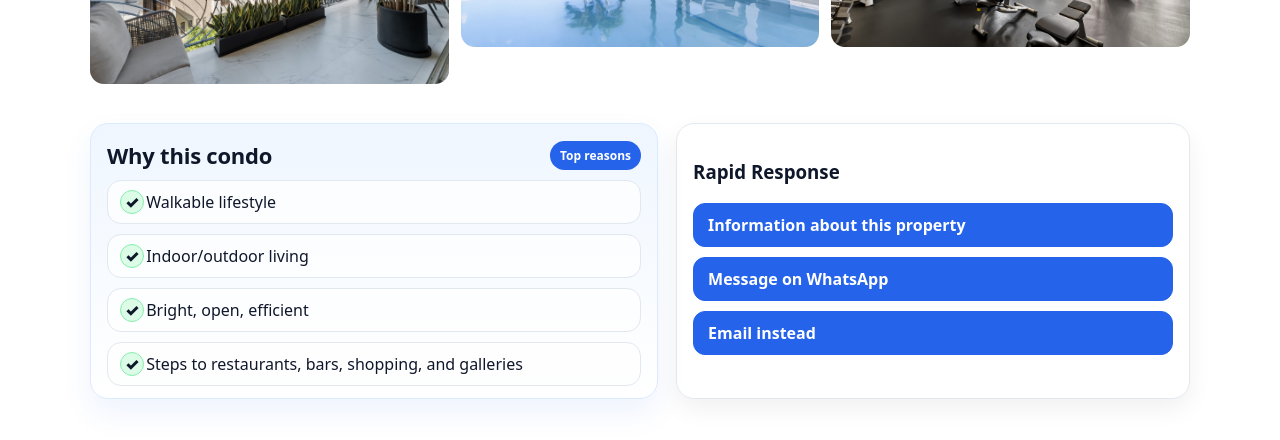
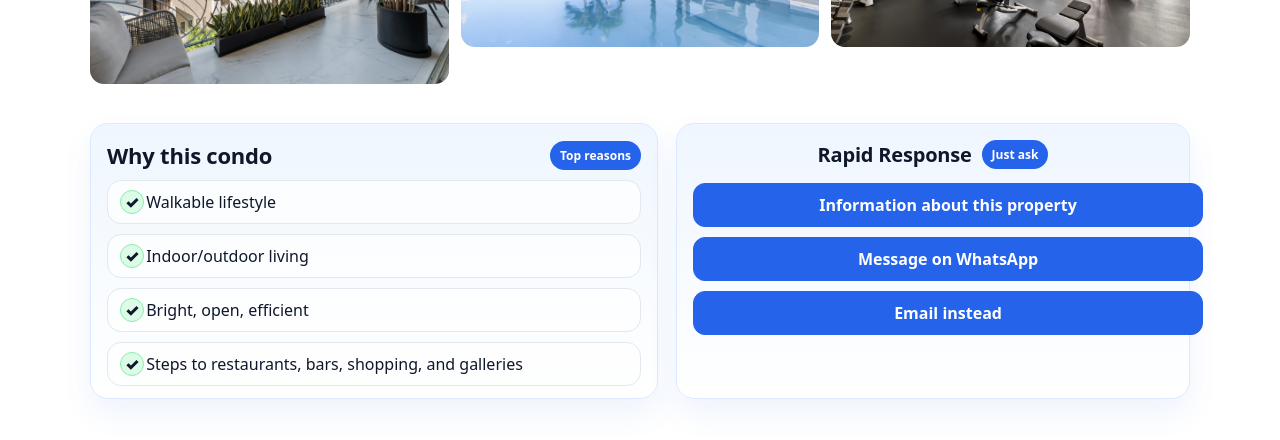
Before and after one commit to grdino/listings-gr, a Next.js app: page /listings/zr-1br-terrace-unit-a in a window 1280 px wide. Shown: the part 960-1400 px from the top of the page. Built offline with nearby package versions, Linux system fonts and the light colour scheme.

Commit message:
Update [slug].js
Match rapid response to why this condo format

```diff
--- a/pages/listings/[slug].js
+++ b/pages/listings/[slug].js
@@ -145,15 +145,15 @@ export default function ListingPage({ listing }) {
           </div>
 
           {/* RIGHT: CONTACT CARD */}
-          <div className="card">
-            <h3>Rapid Response</h3>
-            <p className="muted">
-         {/*     Get details, pricing, HOA info, or schedule a showing. */}
-            </p>
+          <div className="card whyCard rapidCard">
+            <div className="rapidHeader">
+              <h3 className="rapidTitle">Rapid Response</h3>
+              <div className="rapidPill">Just ask</div>
+            </div>
 
-            <div className="altCtas">
+            <div className="altCtas rapidCtas">
               <a
-                className="btn primary"
+                className="btn primary rapidBtn"
                 href={contactPageLink}
                 target="_blank"
                 rel="noreferrer"
@@ -162,7 +162,7 @@ export default function ListingPage({ listing }) {
               </a>
 
               <a
-                className="btn primary"
+                className="btn primary rapidBtn"
                 href={whatsappLink}
                 target="_blank"
                 rel="noreferrer"
@@ -170,7 +170,7 @@ export default function ListingPage({ listing }) {
                 Message on WhatsApp
               </a>
 
-              <a className="btn primary" href={mailtoLink}>
+              <a className="btn primary rapidBtn" href={mailtoLink}>
                 Email instead
               </a>
             </div>
@@ -377,6 +377,48 @@ export default function ListingPage({ listing }) {
             box-shadow: 0 14px 30px rgba(37, 99, 235, 0.08);
           }
 
+          /* RAPID RESPONSE CARD */
+          .rapidCard {
+            text-align: center;
+          }
+
+          .rapidHeader {
+            display: flex;
+            align-items: center;
+            justify-content: center;
+            gap: 10px;
+            margin-bottom: 14px;
+          }
+
+          .rapidTitle {
+            margin: 0;
+            font-size: 20px;
+            letter-spacing: -0.01em;
+          }
+
+          .rapidPill {
+            font-size: 12px;
+            font-weight: 700;
+            padding: 6px 10px;
+            border-radius: 999px;
+            background: #2563eb;
+            color: white;
+            white-space: nowrap;
+          }
+
+          .rapidCtas {
+            display: grid;
+            gap: 10px;
+          }
+
+          .rapidBtn {
+            width: 100%;
+            text-align: center;
+            justify-content: center;
+            display: inline-flex;
+            align-items: center;
+          }
+
           .whyHeader {
             display: flex;
             align-items: center;
```
